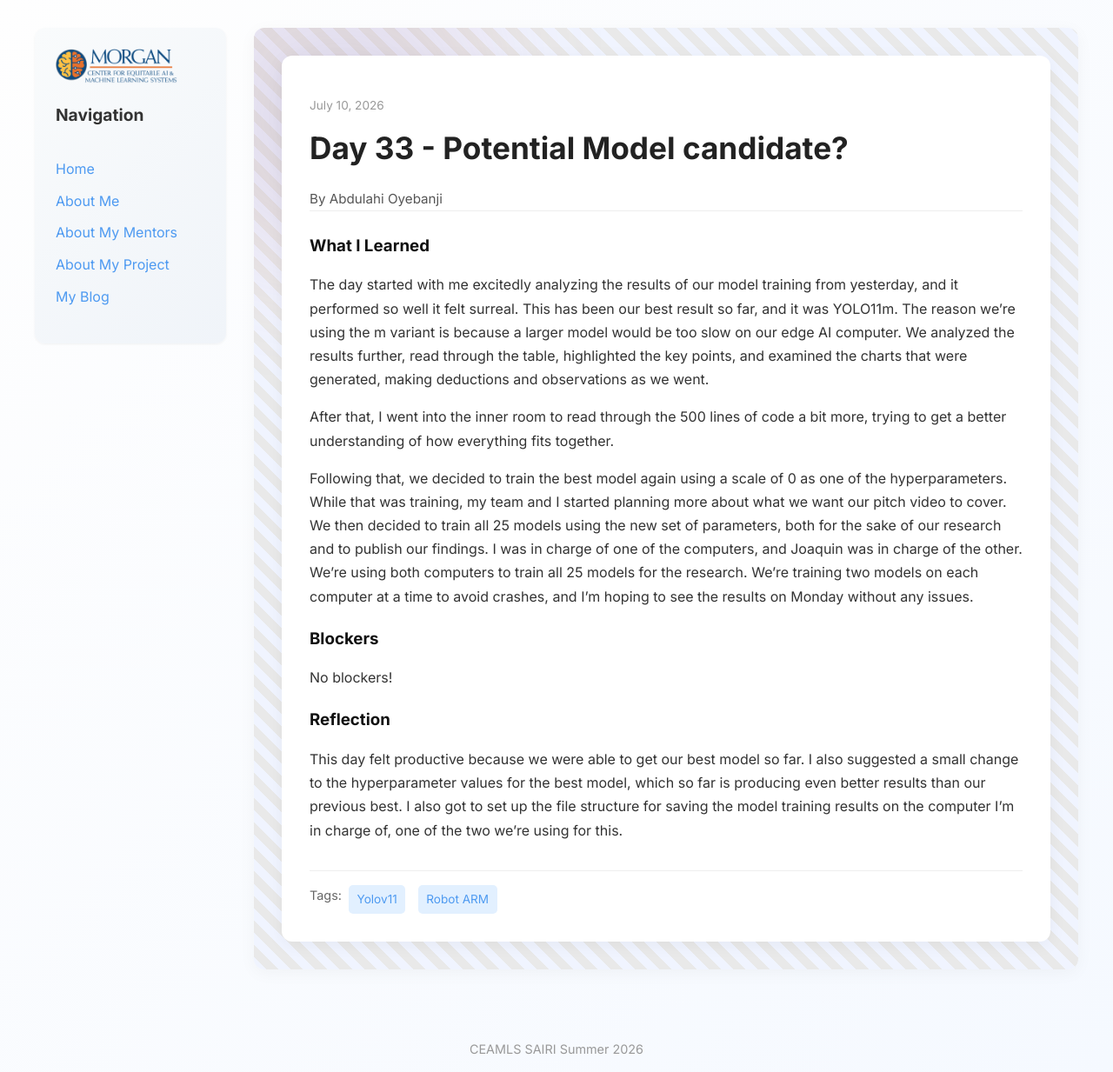
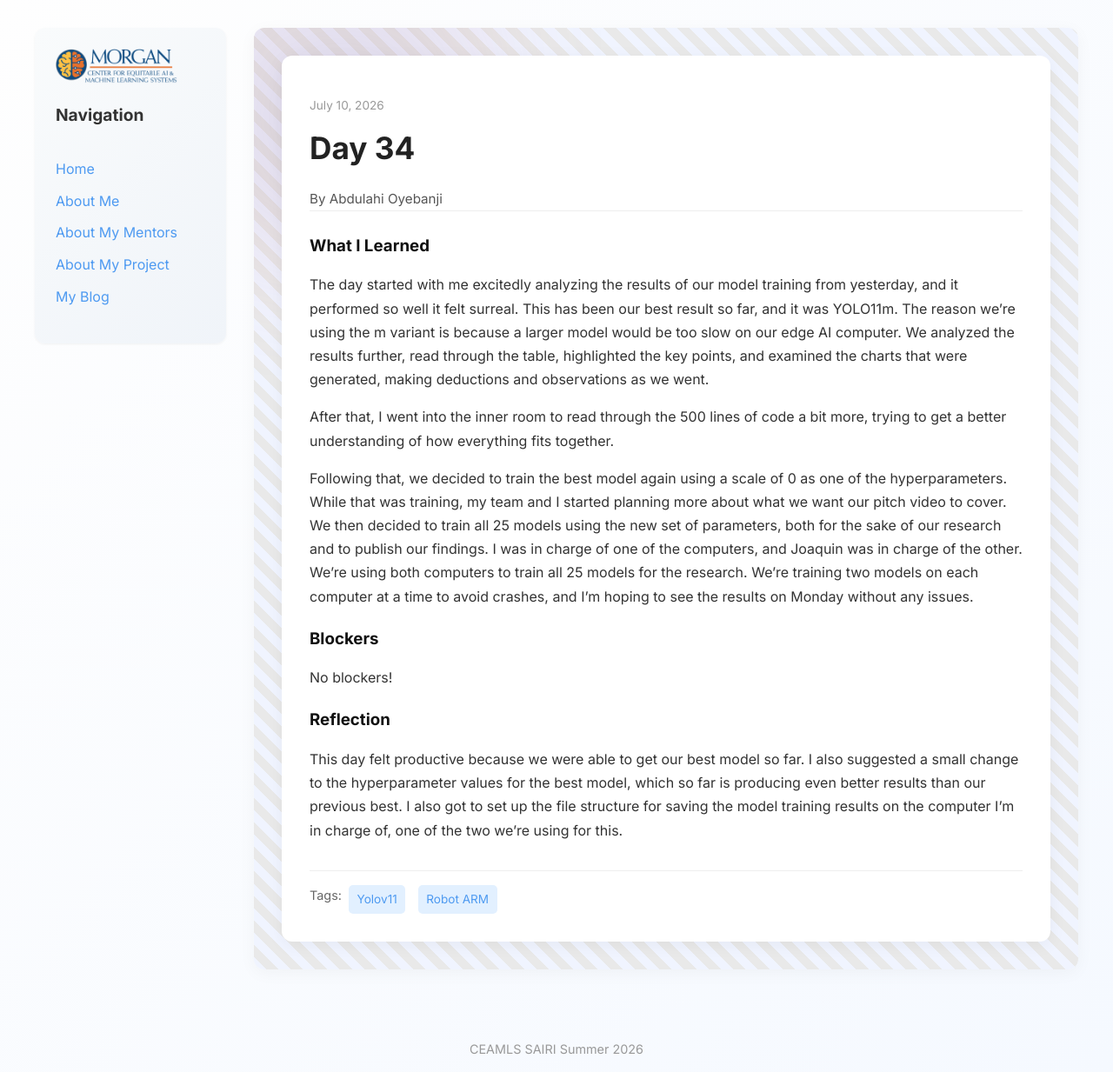
Before and after one commit to abdulahi-banji/abdulahi-banjiceamls26.github.io, a Jekyll site: the page built from _posts/2026-07-10-day-34.md, in a window 1280 px wide. Shown: the whole page at 87% size. Built offline with Jekyll 4.4.1, drawn with Linux system fonts in a browser that asks for light colours.

Commit message:
changed title from 33 to 34

```diff
--- a/_posts/2026-07-10-day-34.md
+++ b/_posts/2026-07-10-day-34.md
@@ -1,6 +1,6 @@
 ---
 layout: post
-title: "Day 33 - Potential Model candidate?"
+title: "Day 34 "
 date: "2026-07-10 00:00:00"
 permalink: /day34.html
 tags: ["Yolov11", "Robot ARM"]
```
